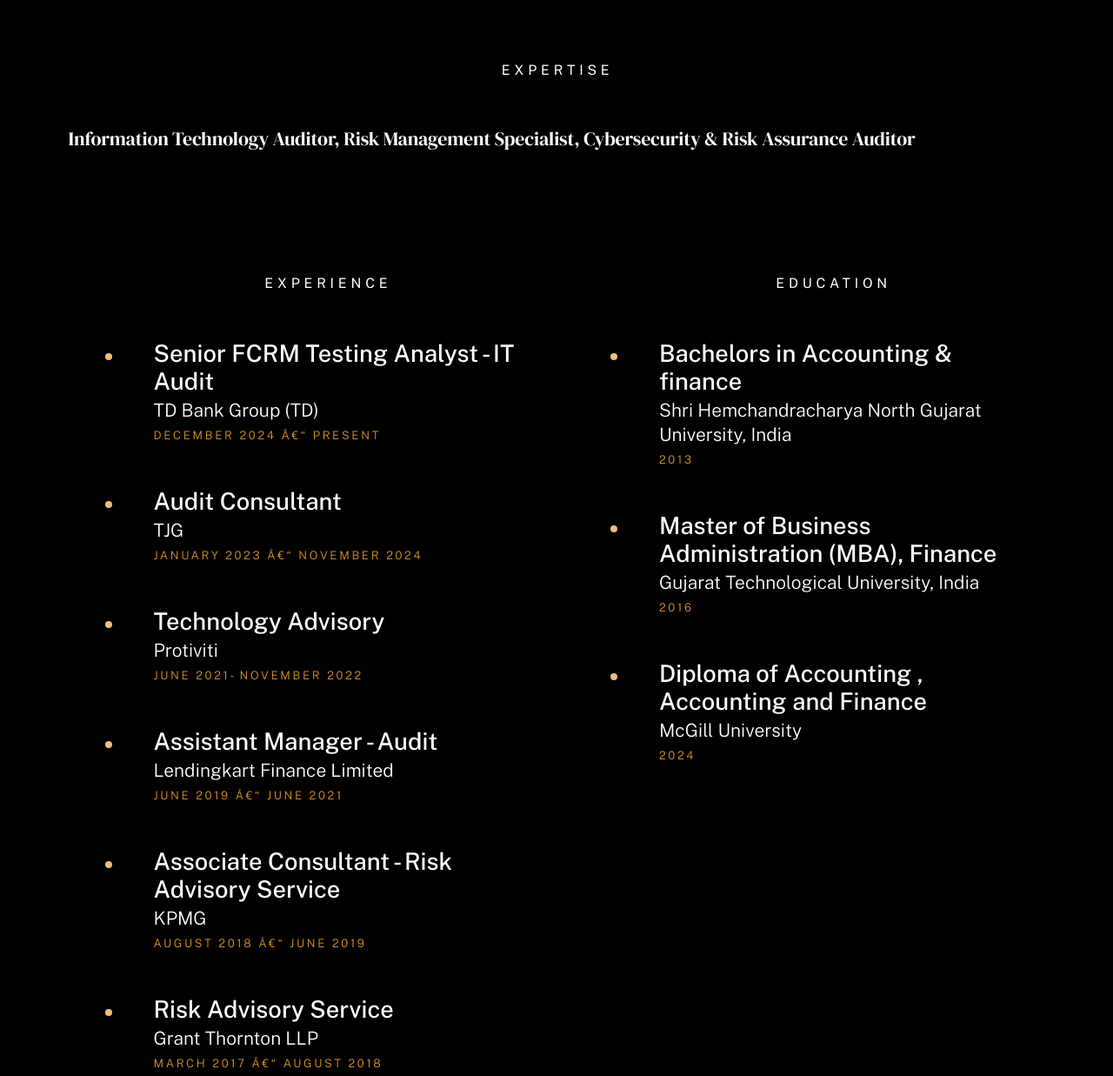
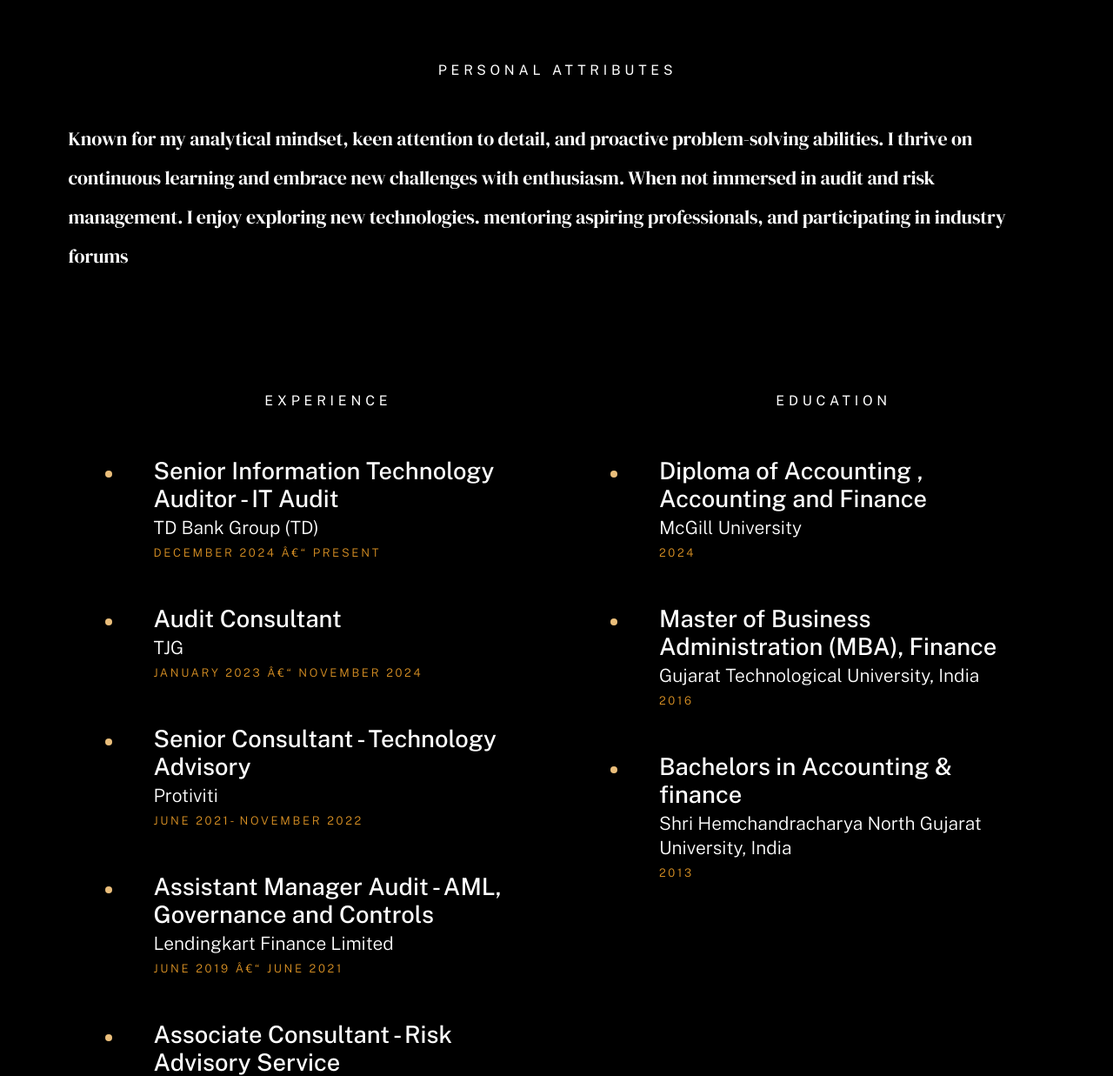
Before and after one commit to Tejendra201/My_portfolio, a plain HTML site: page index.html in a window 1280 px wide. Shown: the part 2120-3357 px from the top of the page at 87% size. Drawn offline with nearby package versions, Linux system fonts and the light colour scheme; a web font is replaced by a local one.

Commit message:
update html file

```diff
--- a/index.html
+++ b/index.html
@@ -183,12 +183,11 @@
                 <div class="row about-expertise" data-animate-block>
                     <div class="column lg-12">
 
-                        <h2 class="text-pretitle" data-animate-el>Expertise</h2>
+                        <h2 class="text-pretitle" data-animate-el>Personal Attributes</h2>
 
                         <ul class="skills-list h1" data-animate-el>
-                            <li>Information Technology Auditor</li>
-                            <li> Risk Management Specialist</li>
-                            <li>Cybersecurity & Risk Assurance Auditor</li>
+                            <li>Known for my analytical mindset, keen attention to detail, and proactive problem-solving abilities. I thrive on continuous learning and embrace new challenges with enthusiasm. When not immersed in audit and risk management. I enjoy exploring new technologies.
+                                mentoring aspiring professionals, and participating in industry forums</li>
                         </ul>
 
                     </div>
@@ -206,7 +205,7 @@
                             <div class="timeline__block" id="slide">
                                 <div class="timeline__bullet"></div>
                                 <div class="timeline__header">
-                                    <h4 class="timeline__title">Senior FCRM Testing Analyst - IT Audit</h3>
+                                    <h4 class="timeline__title">Senior Information Technology Auditor - IT Audit</h3>
                                     <h5 class="timeline__meta">TD Bank Group (TD)</h5>
                                     <p class="timeline__timeframe">December 2024 – Present</p>
                                 </div>
@@ -230,7 +229,7 @@
                             <div class="timeline__block">
                                 <div class="timeline__bullet"></div>
                                 <div class="timeline__header">
-                                    <h4 class="timeline__title">Technology Advisory</h4>
+                                    <h4 class="timeline__title">Senior Consultant - Technology Advisory</h4>
                                     <h5 class="timeline__meta">Protiviti</h5>
                                     <p class="timeline__timeframe">June 2021- November 2022</p>
                                 </div>
@@ -242,7 +241,7 @@
                             <div class="timeline__block">
                                 <div class="timeline__bullet"></div>
                                 <div class="timeline__header">
-                                    <h4 class="timeline__title">Assistant Manager - Audit</h4>
+                                    <h4 class="timeline__title">Assistant Manager Audit - AML, Governance and Controls</h4>
                                     <h5 class="timeline__meta">Lendingkart Finance Limited</h5>
                                         <p class="timeline__timeframe">June 2019 – June 2021</p>
                                 </div>
@@ -266,7 +265,7 @@
                             <div class="timeline__block">
                                 <div class="timeline__bullet"></div>
                                 <div class="timeline__header">
-                                    <h4 class="timeline__title">Risk Advisory Service </h4>
+                                    <h4 class="timeline__title">Consultant - Risk Advisory Service </h4>
                                     <h5 class="timeline__meta">Grant Thornton LLP</h5>
                                     <p class="timeline__timeframe">March 2017 – August 2018</p>
                                 </div>
@@ -302,12 +301,11 @@
                             <div class="timeline__block">
                                 <div class="timeline__bullet"></div>
                                 <div class="timeline__header">
-                                    <h4 class="timeline__title">Bachelors in Accounting & finance</h3>
-                                    <h5 class="timeline__meta">Shri Hemchandracharya North Gujarat University, India</h5>
-                                    <p class="timeline__timeframe">2013</p>
+                                    <h4 class="timeline__title">Diploma of Accounting , Accounting and Finance</h4>
+                                    <h5 class="timeline__meta">McGill University</h5>
+                                    <p class="timeline__timeframe">2024</p>
                                 </div>
                                 <div class="timeline__desc">
-                                    <!-- <p>Lorem ipsum Occaecat do esse ex et dolor culpa nisi ex in magna consectetur nisi cupidatat laboris esse eiusmod deserunt aute do quis velit esse sed Ut proident cupidatat nulla esse cillum laborum occaecat nostrud sit dolor incididunt amet est occaecat nisi.</p> -->
                                 </div>
                             </div>
 
@@ -319,21 +317,22 @@
                                     <p class="timeline__timeframe">2016</p>
                                 </div>
                                 <div class="timeline__desc">
-                                    <!-- <p>Lorem ipsum Occaecat do esse ex et dolor culpa nisi ex in magna consectetur nisi cupidatat laboris esse eiusmod deserunt aute do quis velit esse sed Ut proident cupidatat nulla esse cillum laborum occaecat nostrud sit dolor incididunt amet est occaecat nisi.</p> -->
                                 </div>
                             </div>
+
 
                             <div class="timeline__block">
                                 <div class="timeline__bullet"></div>
                                 <div class="timeline__header">
-                                    <h4 class="timeline__title">Diploma of Accounting , Accounting and Finance</h4>
-                                    <h5 class="timeline__meta">McGill University</h5>
-                                    <p class="timeline__timeframe">2024</p>
+                                    <h4 class="timeline__title">Bachelors in Accounting & finance</h3>
+                                    <h5 class="timeline__meta">Shri Hemchandracharya North Gujarat University, India</h5>
+                                    <p class="timeline__timeframe">2013</p>
                                 </div>
                                 <div class="timeline__desc">
-                                    <!-- <p>Lorem ipsum Occaecat do esse ex et dolor culpa nisi ex in magna consectetur nisi cupidatat laboris esse eiusmod deserunt aute do quis velit esse sed Ut proident cupidatat nulla esse cillum laborum occaecat nostrud sit dolor incididunt amet est occaecat nisi.</p> -->
                                 </div>
                             </div>
+
+
 
                         </div> <!-- end timeline -->
 
@@ -369,7 +368,7 @@
                     <div class="service-card">
                         <div class="icon"><img src="images/logo/AICPA.jpg"></div>
                             <h3>Certified Public Accountant (CPA) (In Pursuit)</h3>
-                            <p>Issued Nov 2025</p>
+                            <p>Expected Completion: October 2026</p>
                     </div>
 
                     <div class="service-card">
@@ -387,7 +386,7 @@
                     <div class="service-card">
                         <div class="icon"><img src="images/logo/acams_logo.jpg"></div>
                             <h3>CAMS (Certified Anti-Money Laundering Specialist) (In Pursuit)</h3>
-                            <p>Issued 2023</p>
+                            <p>Expected Completion: December 2025</p>
                     </div>
 
                 </div>
@@ -519,7 +518,7 @@
       const isPercent = counter.classList.contains('percent');
 
       let count = 0;
-      const speed = 200; // smaller is faster
+      const speed = 100; // smaller is faster
 
       const updateCount = () => {
         count += 1;
```
